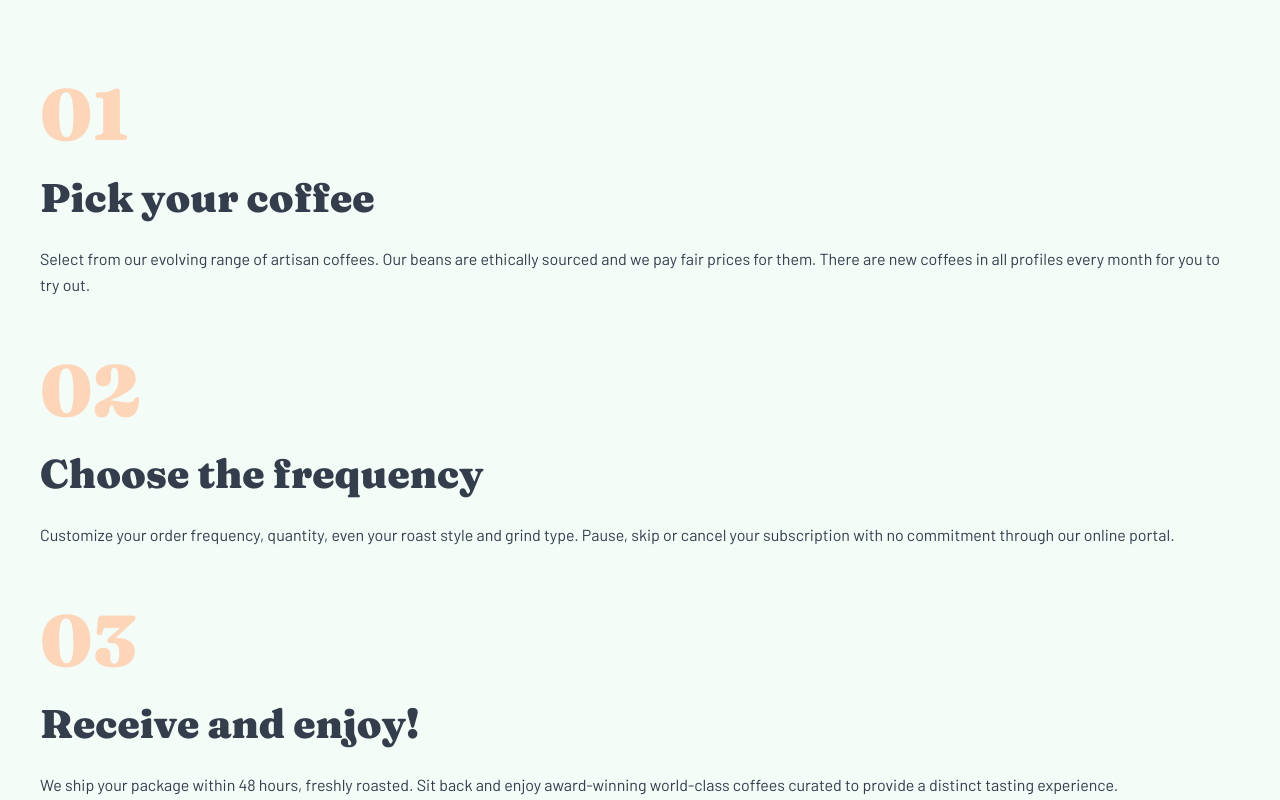
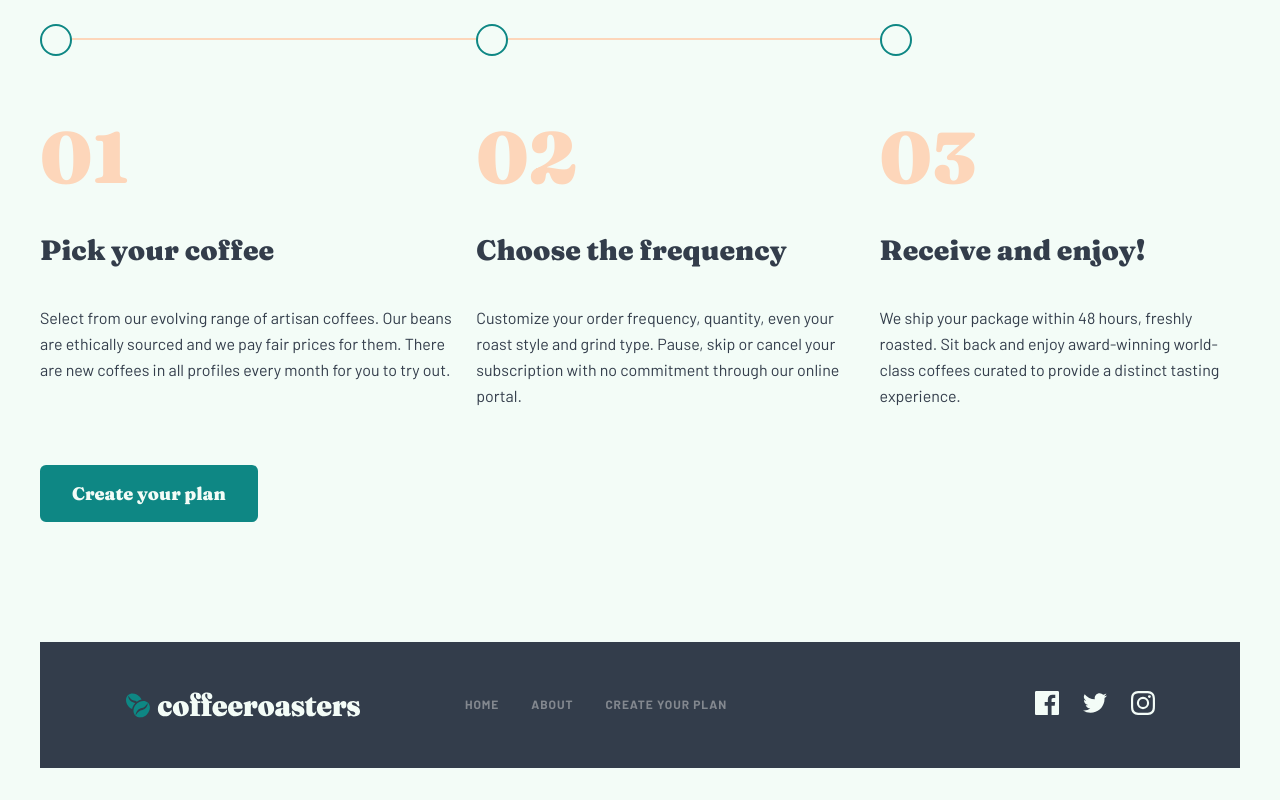
Before and after one commit to Andrparsons/coffeeroasters, a Next.js app: page / in a window 1280 px wide. Shown: the part 2600-3400 px from the top of the page. Built offline with nearby package versions, Linux system fonts and the light colour scheme.

Commit message:
index -  step section tablet styling

```diff
--- a/pages/index.js
+++ b/pages/index.js
@@ -169,9 +169,10 @@ export default function Home() {
           <h4 className={styles.stepSectionTitle}>How it works</h4>
           <div className={styles.steps}>
             <div className={styles.step}>
+              <div className={styles.circle} />
               <div className={styles.stepNumber}>01</div>
               <div className={styles.stepContent}>
-                <h2 className={styles.stepTitle}>Pick your coffee</h2>
+                <h3 className={styles.stepTitle}>Pick your coffee</h3>
                 <p>
                   Select from our evolving range of artisan coffees. Our beans
                   are ethically sourced and we pay fair prices for them. There
@@ -182,9 +183,10 @@ export default function Home() {
             </div>
 
             <div className={styles.step}>
+              <div className={styles.circle} />
               <div className={styles.stepNumber}>02</div>
               <div className={styles.stepContent}>
-                <h2 className={styles.stepTitle}>Choose the frequency</h2>
+                <h3 className={styles.stepTitle}>Choose the frequency</h3>
                 <p>
                   Customize your order frequency, quantity, even your roast
                   style and grind type. Pause, skip or cancel your subscription
@@ -194,9 +196,11 @@ export default function Home() {
             </div>
 
             <div className={styles.step}>
+              <div className={styles.circle} />
+              <div className={styles.borderCover} />
               <div className={styles.stepNumber}>03</div>
               <div className={styles.stepContent}>
-                <h2 className={styles.stepTitle}>Receive and enjoy!</h2>
+                <h3 className={styles.stepTitle}>Receive and enjoy!</h3>
                 <p>
                   We ship your package within 48 hours, freshly roasted. Sit
                   back and enjoy award-winning world-class coffees curated to
--- a/styles/Home.module.css
+++ b/styles/Home.module.css
@@ -375,8 +375,58 @@
   margin-top: 1.5rem;
 }
 
+.circle,
+.borderCover {
+  display: none;
+}
+
 @media (min-width: 550px) {
-  .main {
-    text-align: left;
+  .steps {
+    display: flex;
+    border-top: 2px solid var(--stepBorder);
+    position: relative;
+    margin: 2.5rem 0;
+  }
+
+  .step {
+    margin-top: 0;
+    margin-right: 1.5rem;
+    position: relative;
+  }
+
+  .step:last-child {
+    margin-right: 0;
+  }
+
+  .circle {
+    position: relative;
+    top: -1rem;
+    display: inline-block;
+    height: 2rem;
+    width: 2rem;
+    border-radius: 50%;
+    border: 2px solid var(--circleBorder);
+    background-color: var(--appBg);
+  }
+
+  .borderCover {
+    display: inline-block;
+    width: 100%;
+    height: 2px;
+    background-color: var(--appBg);
+    position: absolute;
+    top: -2px;
+  }
+
+  .stepNumber {
+    margin-top: 2.875rem;
+  }
+
+  .stepContent {
+    margin-top: 2.625rem;
+  }
+
+  .stepTitle {
+    margin-bottom: 2.375rem;
   }
 }
--- a/styles/globals.css
+++ b/styles/globals.css
@@ -38,6 +38,8 @@
     var(--lightCream) 40%,
     rgba(254, 252, 247, 0.5)
   );
+  --circleBorder: var(--darkCyan);
+  --stepBorder: var(--paleOrange);
 
   /*border radius */
 
@@ -90,6 +92,11 @@ h2 {
   line-height: 1;
 }
 
+h3 {
+  font-size: 1.75rem;
+  line-height: 1.14;
+}
+
 h4 {
   font-size: 1.5rem;
   line-height: 1.33;
```
